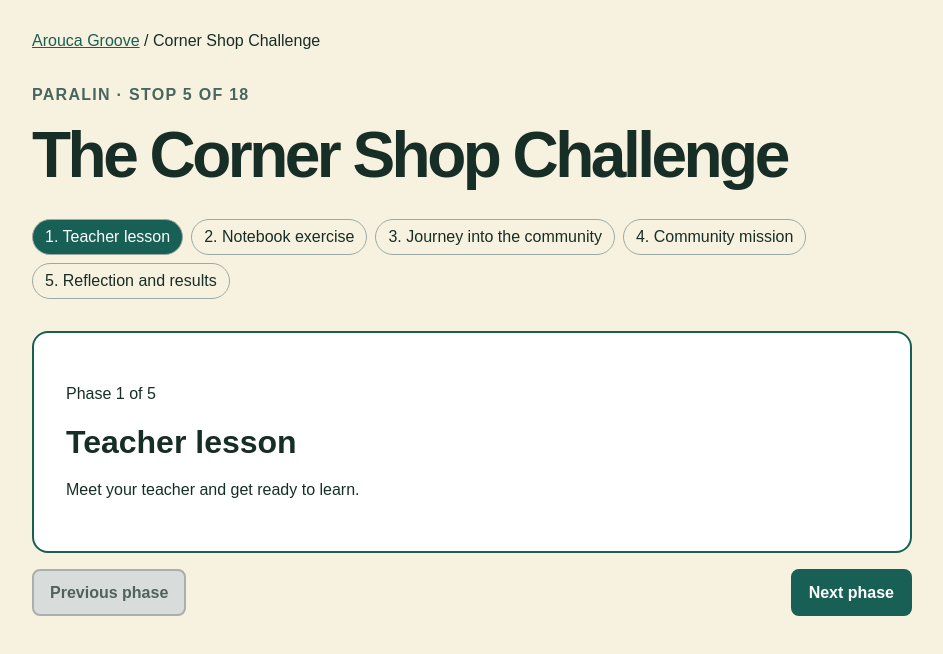
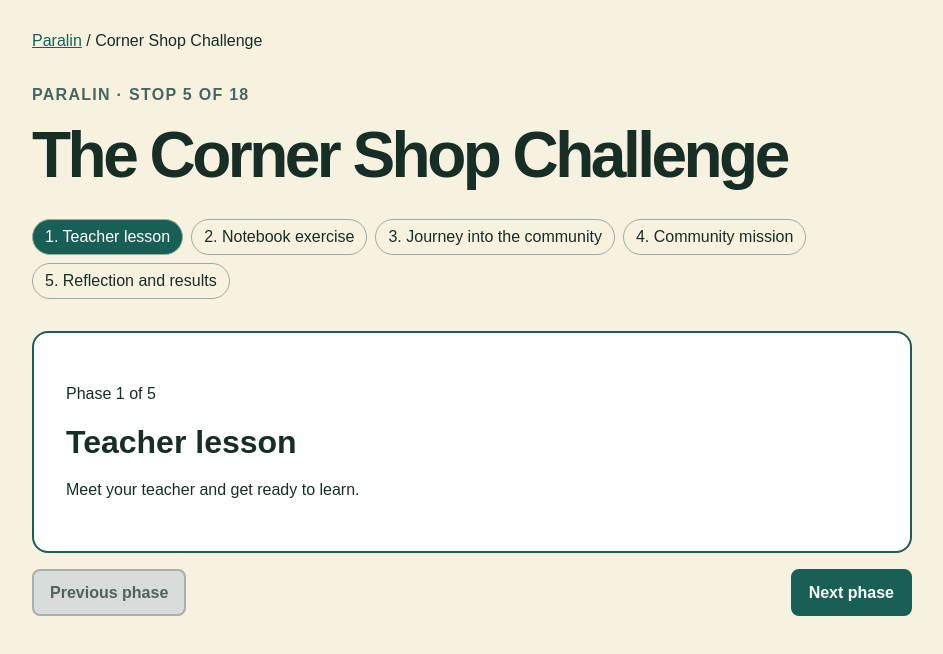
Before and after one commit to sbmangieeeee/Bridgepath, a Next.js app: page /arouca-groove/corner-shop-challenge in a window 1280 px wide. Shown: the top 654 px of the page, without its empty margins (168-1111 px from the left). Built offline with nearby package versions, Linux system fonts and the light colour scheme.

Commit message:
Align production prototype with Paralin

```diff
--- a/app/arouca-groove/corner-shop-challenge/page.tsx
+++ b/app/arouca-groove/corner-shop-challenge/page.tsx
@@ -4,7 +4,7 @@ import { CORNER_SHOP_ACTIVITIES } from "@/lib/production/arouca-groove";
 
 export default function CornerShopChallengePage() {
   return <div className="production-page">
-    <nav aria-label="Breadcrumb"><Link href="/arouca-groove">Arouca Groove</Link> <span aria-hidden="true">/</span> Corner Shop Challenge</nav>
+    <nav aria-label="Breadcrumb"><Link href="/arouca-groove">Paralin</Link> <span aria-hidden="true">/</span> Corner Shop Challenge</nav>
     <LessonRunner title="The Corner Shop Challenge" activities={CORNER_SHOP_ACTIVITIES} />
   </div>;
 }
```
